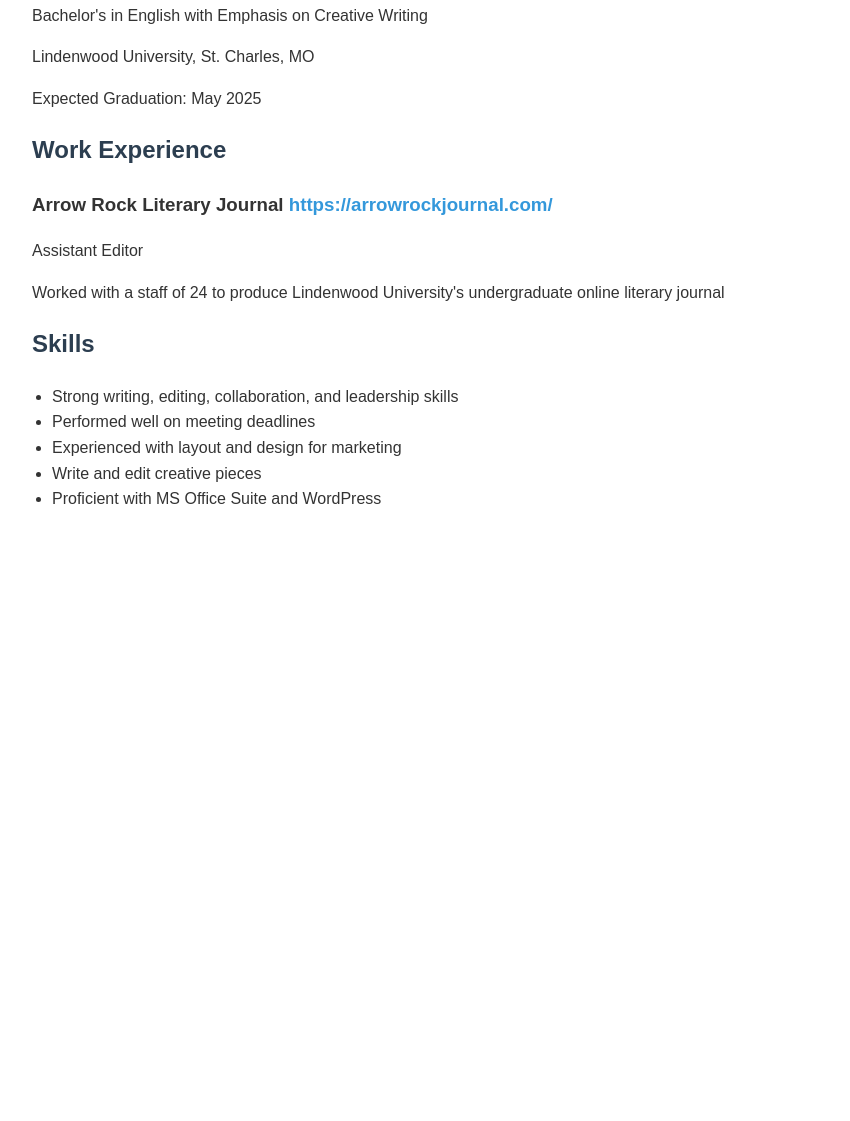
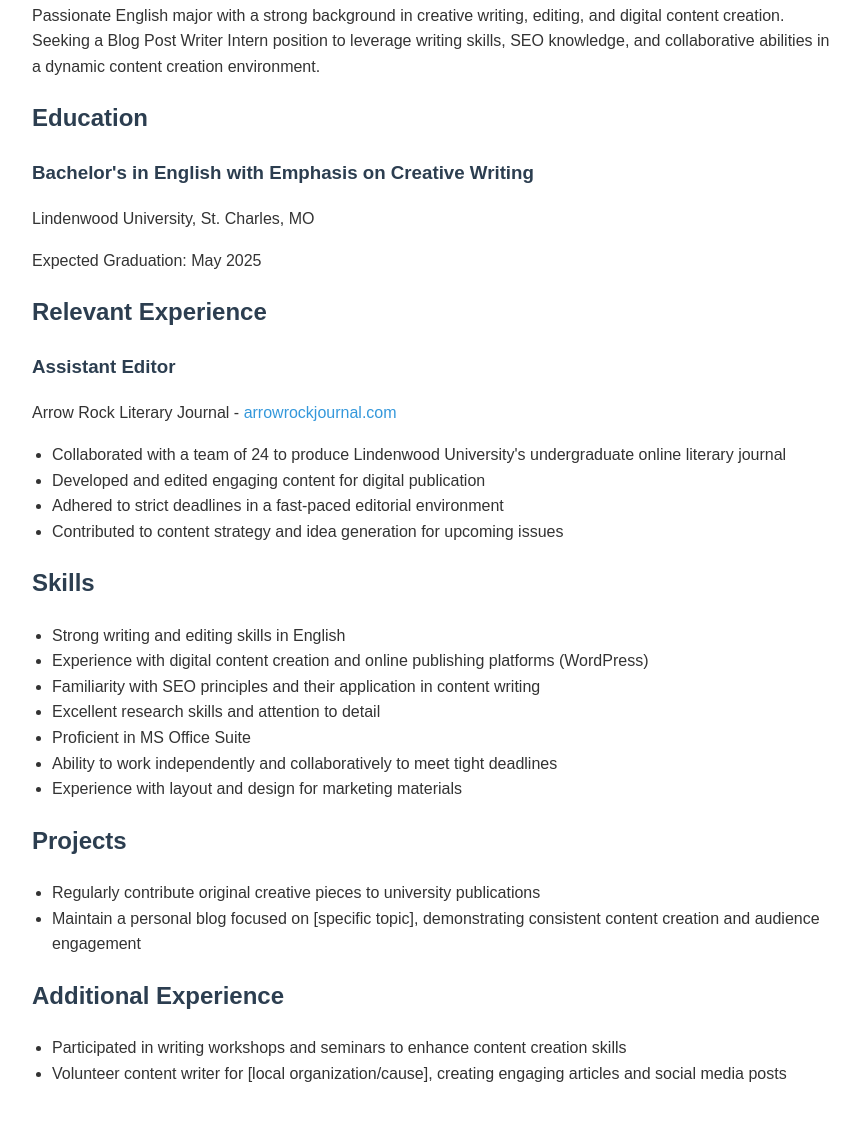
Before and after one commit to MichaelSamuel977/CV, a plain HTML site: page index.html in a window 1280 px wide. Shown: the part 269-1390 px from the top of the page, without its empty margins (208-1058 px from the left). Before the commit the page ends 817 px from the top, so only its background shows below. Drawn offline with Linux system fonts and the light colour scheme.

Commit message:
Update index.html

```diff
--- a/index.html
+++ b/index.html
@@ -13,7 +13,7 @@
             margin: 0 auto;
             padding: 20px;
         }
-        h1, h2 {
+        h1, h2, h3 {
             color: #2c3e50;
         }
         h1 {
@@ -37,26 +37,48 @@
 </head>
 <body>
     <h1>Michael Samuel</h1>
-    <p>English Major</p>
+    <p>English Major with Creative Writing Focus</p>
     <p>(314) 488-8449 | <a href="mailto:mikesamuel977@gmail.com">mikesamuel977@gmail.com</a> | Creve Coeur, MO</p>
 
+    <h2>Summary</h2>
+    <p>Passionate English major with a strong background in creative writing, editing, and digital content creation. Seeking a Blog Post Writer Intern position to leverage writing skills, SEO knowledge, and collaborative abilities in a dynamic content creation environment.</p>
+
     <h2>Education</h2>
-    <p>Bachelor's in English with Emphasis on Creative Writing</p>
+    <h3>Bachelor's in English with Emphasis on Creative Writing</h3>
     <p>Lindenwood University, St. Charles, MO</p>
     <p>Expected Graduation: May 2025</p>
 
-    <h2>Work Experience</h2>
-    <h3>Arrow Rock Literary Journal <a href="https://arrowrockjournal.com/">https://arrowrockjournal.com/</a></h3>
-    <p>Assistant Editor</p>
-    <p>Worked with a staff of 24 to produce Lindenwood University's undergraduate online literary journal</p>
+    <h2>Relevant Experience</h2>
+    <h3>Assistant Editor</h3>
+    <p>Arrow Rock Literary Journal - <a href="https://arrowrockjournal.com/">arrowrockjournal.com</a></p>
+    <ul>
+        <li>Collaborated with a team of 24 to produce Lindenwood University's undergraduate online literary journal</li>
+        <li>Developed and edited engaging content for digital publication</li>
+        <li>Adhered to strict deadlines in a fast-paced editorial environment</li>
+        <li>Contributed to content strategy and idea generation for upcoming issues</li>
+    </ul>
 
     <h2>Skills</h2>
     <ul>
-        <li>Strong writing, editing, collaboration, and leadership skills</li>
-        <li>Performed well on meeting deadlines</li>
-        <li>Experienced with layout and design for marketing</li>
-        <li>Write and edit creative pieces</li>
-        <li>Proficient with MS Office Suite and WordPress</li>
+        <li>Strong writing and editing skills in English</li>
+        <li>Experience with digital content creation and online publishing platforms (WordPress)</li>
+        <li>Familiarity with SEO principles and their application in content writing</li>
+        <li>Excellent research skills and attention to detail</li>
+        <li>Proficient in MS Office Suite</li>
+        <li>Ability to work independently and collaboratively to meet tight deadlines</li>
+        <li>Experience with layout and design for marketing materials</li>
+    </ul>
+
+    <h2>Projects</h2>
+    <ul>
+        <li>Regularly contribute original creative pieces to university publications</li>
+        <li>Maintain a personal blog focused on [specific topic], demonstrating consistent content creation and audience engagement</li>
+    </ul>
+
+    <h2>Additional Experience</h2>
+    <ul>
+        <li>Participated in writing workshops and seminars to enhance content creation skills</li>
+        <li>Volunteer content writer for [local organization/cause], creating engaging articles and social media posts</li>
     </ul>
 </body>
 </html>
```
